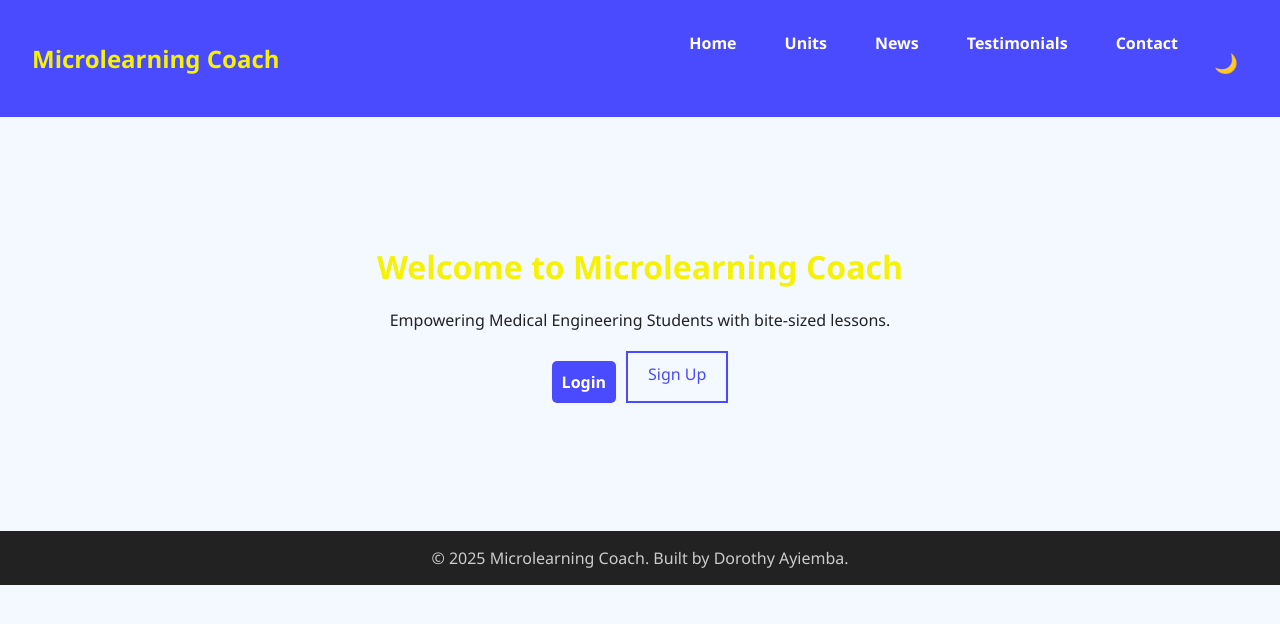
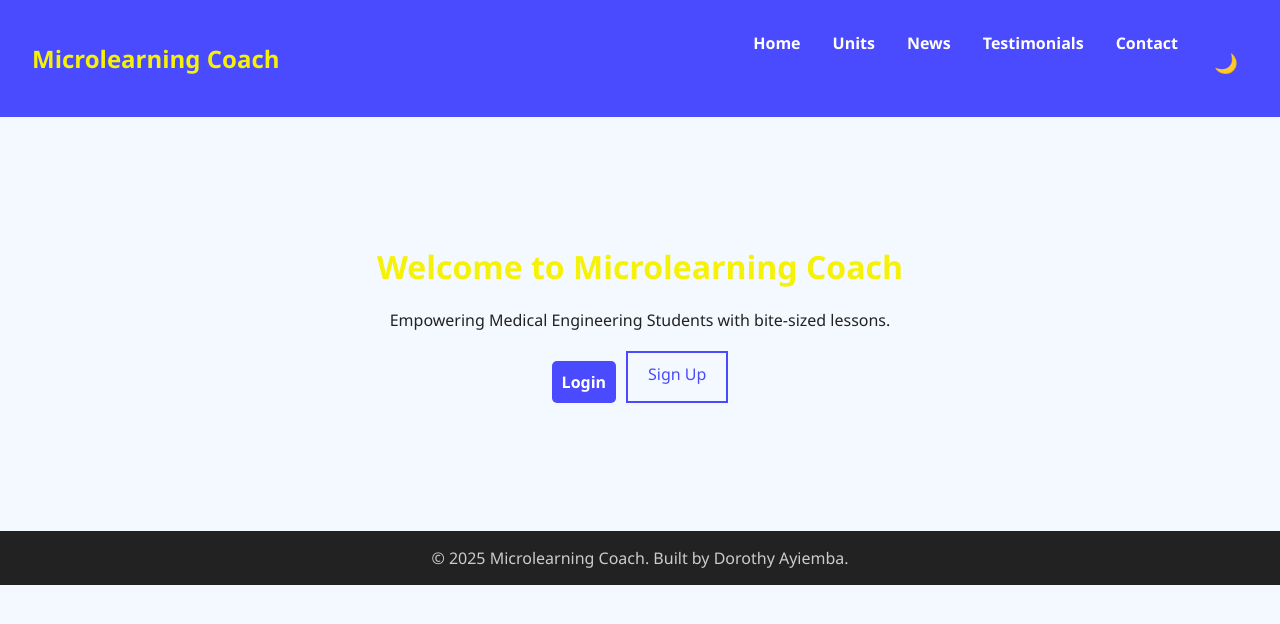
Before and after one commit to AyiembaPearl/microlearning-coach, a plain HTML site: page index.html in a window 1280 px wide. Drawn offline with Linux system fonts and the light colour scheme.

Commit message:
menu fix

```diff
--- a/index.html
+++ b/index.html
@@ -13,10 +13,10 @@
           <button class="hamburger" id="hamburger">&#9776;</button>
           <ul class="nav-links" id="nav-links">
             <li><a href="index.html">Home</a></li>
-            <li></li><a href="units.html">Units</a></li>
-            <li></li><a href="news.html">News</a></li>
-            <li></li><a href="testimonials.html">Testimonials</a></li>
-            <li></li><a href="contact.html">Contact</a></li>
+            <li><a href="units.html">Units</a></li>
+            <li><a href="news.html">News</a></li>
+            <li><a href="testimonials.html">Testimonials</a></li>
+            <li><a href="contact.html">Contact</a></li>
           <li><button id="theme-toggle" title="Toggle Theme">🌙</button></li>
           </ul>
         </nav>
```
